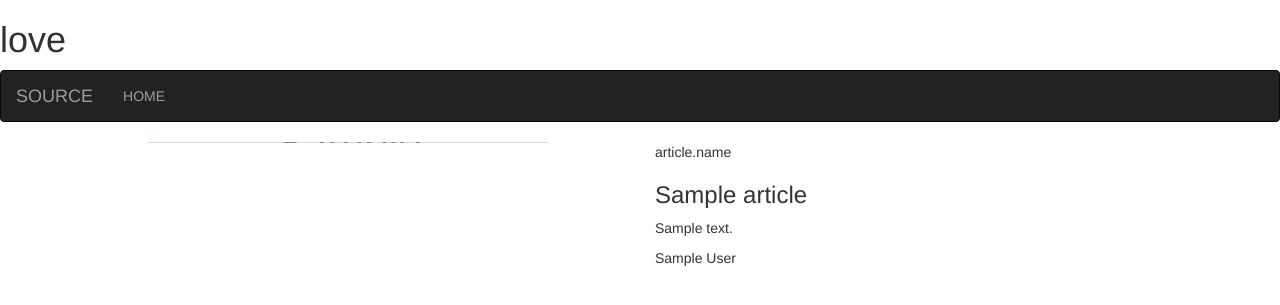
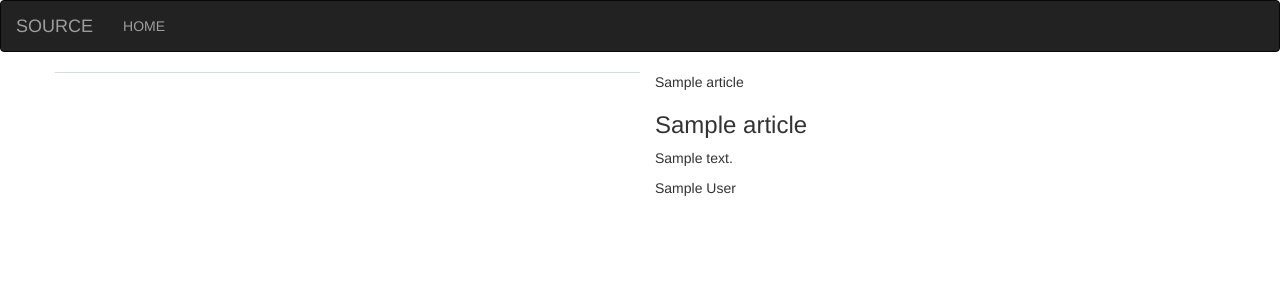
Before and after one commit to Nicoleha/News, a Flask app: template app/templates/article.html in a window 1280 px wide. Shown: the top 305 px of the page. Run offline with Flask 2, Linux system fonts and the light colour scheme; the template is opened without the code that fills it: most values are stand-ins (such as "Sample title", 1, 10 or a date in 2020); grey boxes marked "Sample" are stand-in pictures; parts of the project's set-up code (start-up, migrations or seed data) failed here and were passed over; some libraries are stand-ins or nearby versions.

```diff
--- a/app/request.py
+++ b/app/request.py
@@ -58,7 +58,7 @@ def get_article(id):
     '''
     function that gets json request to the url
     '''
-    get_article_url = article.url.format(id,api_key)
+    get_article_url = article_url.format(id,api_key)
 
     with urllib.request.urlopen(get_article_url)as url:
         get_article_data=url.read()
@@ -72,7 +72,7 @@ def get_article(id):
 
     return article_results
 
-    def process_results(article_list):
+    def process_result(article_list):
         '''
         Function  that processes the article result and transform them to a list of Objects
 
--- /dev/null
+++ b/app/static/css/index.css
@@ -0,0 +1,2 @@
+body {background-color: black;
+color:white;}
--- a/app/templates/article.html
+++ b/app/templates/article.html
@@ -1,23 +1,24 @@
-<h1>love</h1>
+
 {% extends 'base.html'%}
 <!-- Content block -->
 {% block content %}
 <div class="container">
-
     <!-- Poster background -->
     <div class="row">
-        <div class="col-xs-6 col-sm-6 col-md-6 col-lg-6" style="background: url({{article.urlToImage}}) no-repeat center center">
+        {% for article in articles %}
+        <div class="col-md-6" style="background: url({{article.urlToImage}})">
         </div>
 
-        <div class="col-xs-6 col-sm-6 col-md-6 col-lg-6 movie-details">
-            <p>article.name</p>
+        <div class="col-md-6">
+            <p>{{ article.name }}</p>
             <h3>{{ article.title }}</h3>
 
             <p> {{ article.description }}</p>
-            <p>{{article.author}}</p>
+            <p>{{ article.author }}</p>
 
 
         </div>
+        {% endfor %}
     </div>
 
 </div>
--- a/app/templates/macros.html
+++ b/app/templates/macros.html
@@ -1,9 +1,11 @@
 {% macro displaySourceList(source_list) %}
 
 {% for source in source_list %}
+<div class="one">
     <h3>{{ source.name}}</h3>
     <p>{{source.description}}</p>
     <a href='/article/{{source.id}}'>Read Article</a>
+</div>
 
 {% endfor %}
 
```
Also changed, not shown: app/templates/index.html (+8 -1 lines), app/views.py (+3 -4 lines), Readme.md.
